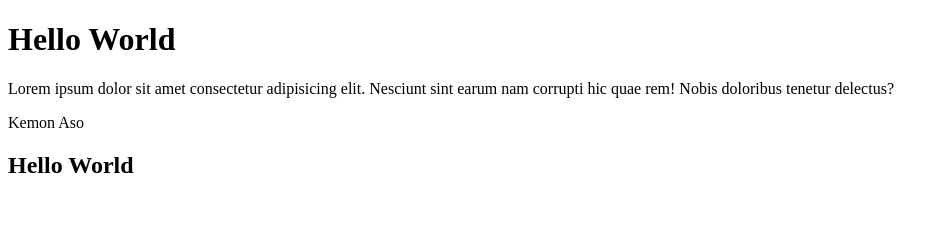
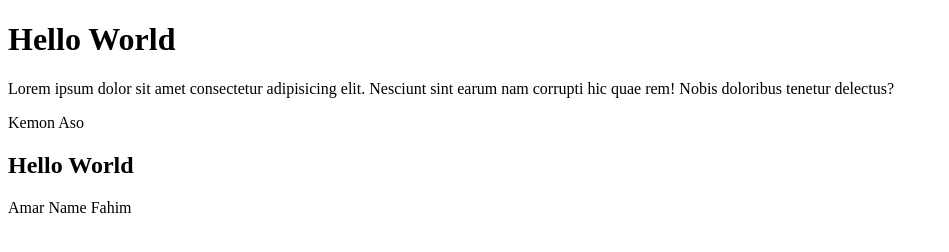
Before and after one commit to Fahim-hossain-Developer/my_javascript, a plain HTML site: page index.html in a window 1280 px wide. Shown: the whole page, without its empty margins (0-949 px from the left). Drawn offline with Linux system fonts and the light colour scheme.

Commit message:
new code

```diff
--- a/index.html
+++ b/index.html
@@ -13,6 +13,8 @@
     <p>Kemon Aso</p>
 
     <h2>Hello World</h2>
+
+    <span>Amar Name Fahim</span>
 </head>
 <body>
 
```
